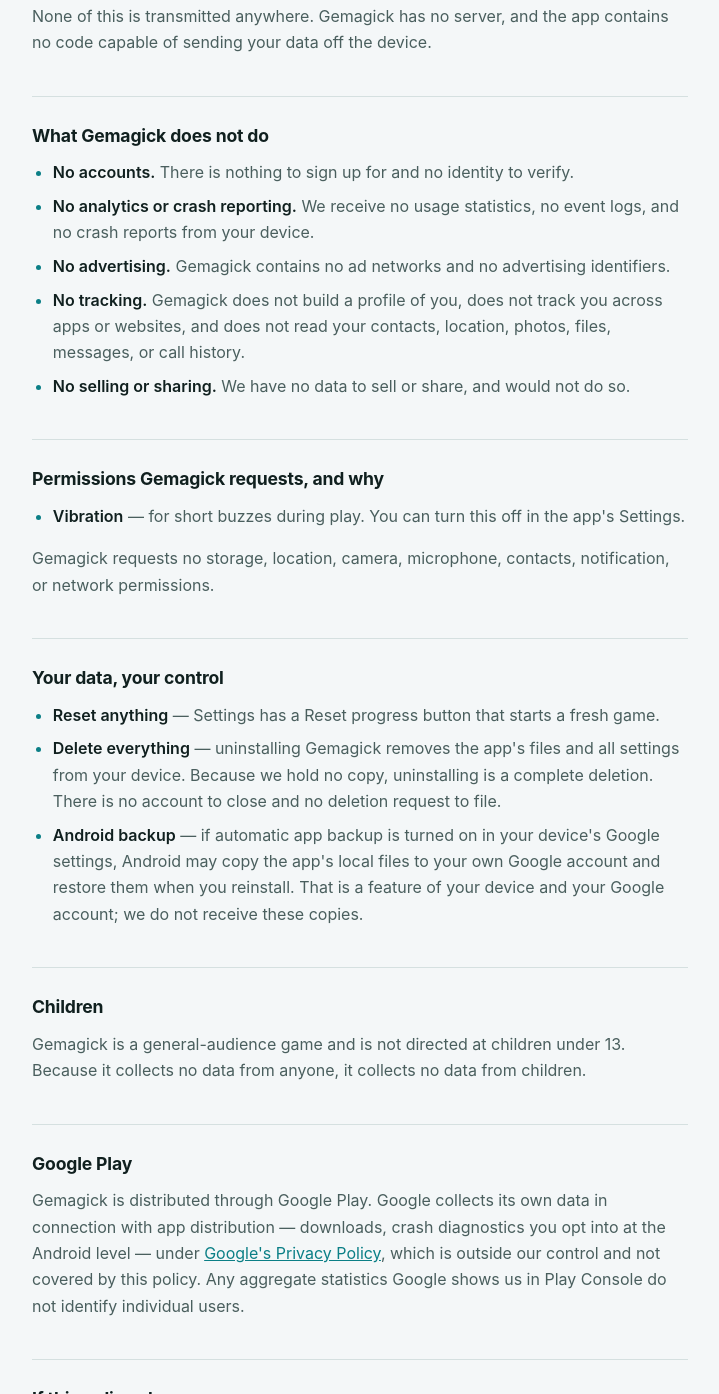
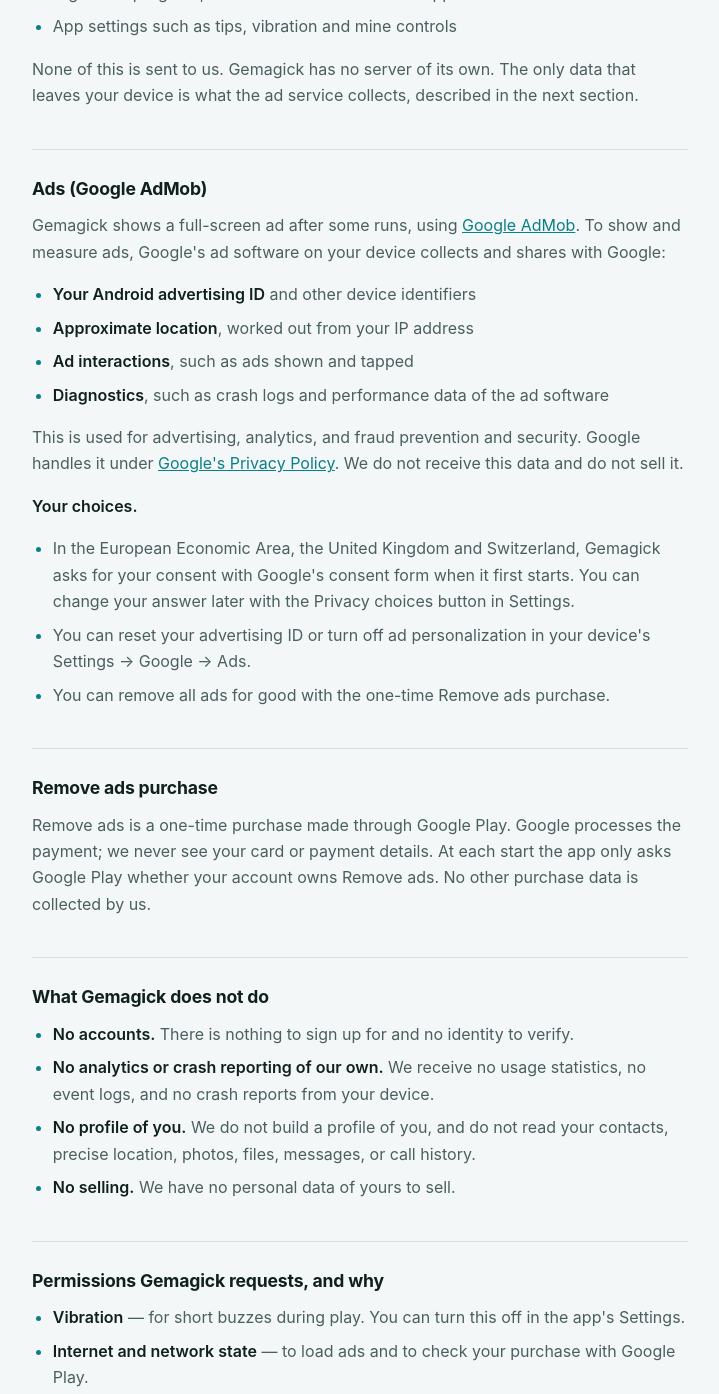
Before and after one commit to ifiszer/gemagick-site, a plain HTML site: page privacy.html in a window 1280 px wide. Shown: the part 679-2073 px from the top of the page, without its empty margins (280-999 px from the left). Drawn offline with Linux system fonts and the light colour scheme.

Commit message:
Privacy policy: with ads and Remove ads (draft, do not publish before the ads ship)

```diff
--- a/privacy.html
+++ b/privacy.html
@@ -70,12 +70,13 @@
 <main>
 
   <h1>Privacy Policy</h1>
-  <p class="meta">Gemagick — puzzle game for Android · Last updated 23 October 2026</p>
+  <p class="meta">Gemagick — puzzle game for Android · Last updated 16 November 2026</p>
 
   <div class="lede">
-    <p><strong>Gemagick does not collect any data.</strong> It has no user accounts, makes no network
-    requests, and contains no analytics, advertising, or tracking software. Your progress stays in
-    local storage on your device.</p>
+    <p><strong>Gemagick keeps your progress on your device, and shows ads through Google AdMob.</strong>
+    It has no user accounts and no servers of ours. The ad service collects some data to show and
+    measure ads (listed below); you can pay once to remove the ads. Google Play handles that payment
+    and we never see your payment details.</p>
   </div>
 
   <h2>Who we are</h2>
@@ -90,29 +91,57 @@
     <li>A game in progress, so it can be continued if the app closes</li>
     <li>App settings such as tips, vibration and mine controls</li>
   </ul>
-  <p>None of this is transmitted anywhere. Gemagick has no server, and the app contains no code
-  capable of sending your data off the device.</p>
+  <p>None of this is sent to us. Gemagick has no server of its own. The only data that leaves your
+  device is what the ad service collects, described in the next section.</p>
+
+  <h2>Ads (Google AdMob)</h2>
+  <p>Gemagick shows a full-screen ad after some runs, using
+  <a href="https://admob.google.com/home/">Google AdMob</a>. To show and measure ads, Google's ad
+  software on your device collects and shares with Google:</p>
+  <ul>
+    <li><strong>Your Android advertising ID</strong> and other device identifiers</li>
+    <li><strong>Approximate location</strong>, worked out from your IP address</li>
+    <li><strong>Ad interactions</strong>, such as ads shown and tapped</li>
+    <li><strong>Diagnostics</strong>, such as crash logs and performance data of the ad software</li>
+  </ul>
+  <p>This is used for advertising, analytics, and fraud prevention and security. Google handles it
+  under <a href="https://policies.google.com/privacy">Google's Privacy Policy</a>. We do not receive
+  this data and do not sell it.</p>
+  <p><strong>Your choices.</strong></p>
+  <ul>
+    <li>In the European Economic Area, the United Kingdom and Switzerland, Gemagick asks for your
+    consent with Google's consent form when it first starts. You can change your answer later with
+    the Privacy choices button in Settings.</li>
+    <li>You can reset your advertising ID or turn off ad personalization in your device's Settings →
+    Google → Ads.</li>
+    <li>You can remove all ads for good with the one-time Remove ads purchase.</li>
+  </ul>
+
+  <h2>Remove ads purchase</h2>
+  <p>Remove ads is a one-time purchase made through Google Play. Google processes the payment; we
+  never see your card or payment details. At each start the app only asks Google Play whether your
+  account owns Remove ads. No other purchase data is collected by us.</p>
 
   <h2>What Gemagick does not do</h2>
   <ul>
     <li><strong>No accounts.</strong> There is nothing to sign up for and no identity to verify.</li>
-    <li><strong>No analytics or crash reporting.</strong> We receive no usage statistics, no event
-    logs, and no crash reports from your device.</li>
-    <li><strong>No advertising.</strong> Gemagick contains no ad networks and no advertising
-    identifiers.</li>
-    <li><strong>No tracking.</strong> Gemagick does not build a profile of you, does not track you
-    across apps or websites, and does not read your contacts, location, photos, files, messages, or
-    call history.</li>
-    <li><strong>No selling or sharing.</strong> We have no data to sell or share, and would not do
-    so.</li>
+    <li><strong>No analytics or crash reporting of our own.</strong> We receive no usage statistics,
+    no event logs, and no crash reports from your device.</li>
+    <li><strong>No profile of you.</strong> We do not build a profile of you, and do not read your
+    contacts, precise location, photos, files, messages, or call history.</li>
+    <li><strong>No selling.</strong> We have no personal data of yours to sell.</li>
   </ul>
 
   <h2>Permissions Gemagick requests, and why</h2>
   <ul>
     <li><strong>Vibration</strong> — for short buzzes during play. You can turn this off in the
     app's Settings.</li>
+    <li><strong>Internet and network state</strong> — to load ads and to check your purchase with
+    Google Play.</li>
+    <li><strong>Advertising ID</strong> — used by the ad service, as described above.</li>
+    <li><strong>Billing</strong> — to offer the Remove ads purchase through Google Play.</li>
   </ul>
-  <p>Gemagick requests no storage, location, camera, microphone, contacts, notification, or network
+  <p>Gemagick requests no storage, precise location, camera, microphone, contacts, or notification
   permissions.</p>
 
   <h2>Your data, your control</h2>
@@ -129,8 +158,9 @@
   </ul>
 
   <h2>Children</h2>
-  <p>Gemagick is a general-audience game and is not directed at children under 13. Because it
-  collects no data from anyone, it collects no data from children.</p>
+  <p>Gemagick is a general-audience game and is not directed at children under 13. We do not
+  knowingly collect data from children, and the ad settings are not set up for child-directed
+  use.</p>
 
   <h2>Google Play</h2>
   <p>Gemagick is distributed through Google Play. Google collects its own data in connection with app
@@ -140,9 +170,8 @@
   do not identify individual users.</p>
 
   <h2>If this policy changes</h2>
-  <p>If a future version of Gemagick changes what it stores or introduces any network feature — for
-  example advertising or in-app purchases — this page will be updated before that version is
-  released, and the date at the top will change. Significant changes will also be described in the
+  <p>If a future version of Gemagick changes what it stores or collects, this page will be updated
+  before that version is released, and the date at the top will change. Significant changes will also be described in the
   app's release notes on Google Play.</p>
 
   <footer>
```
